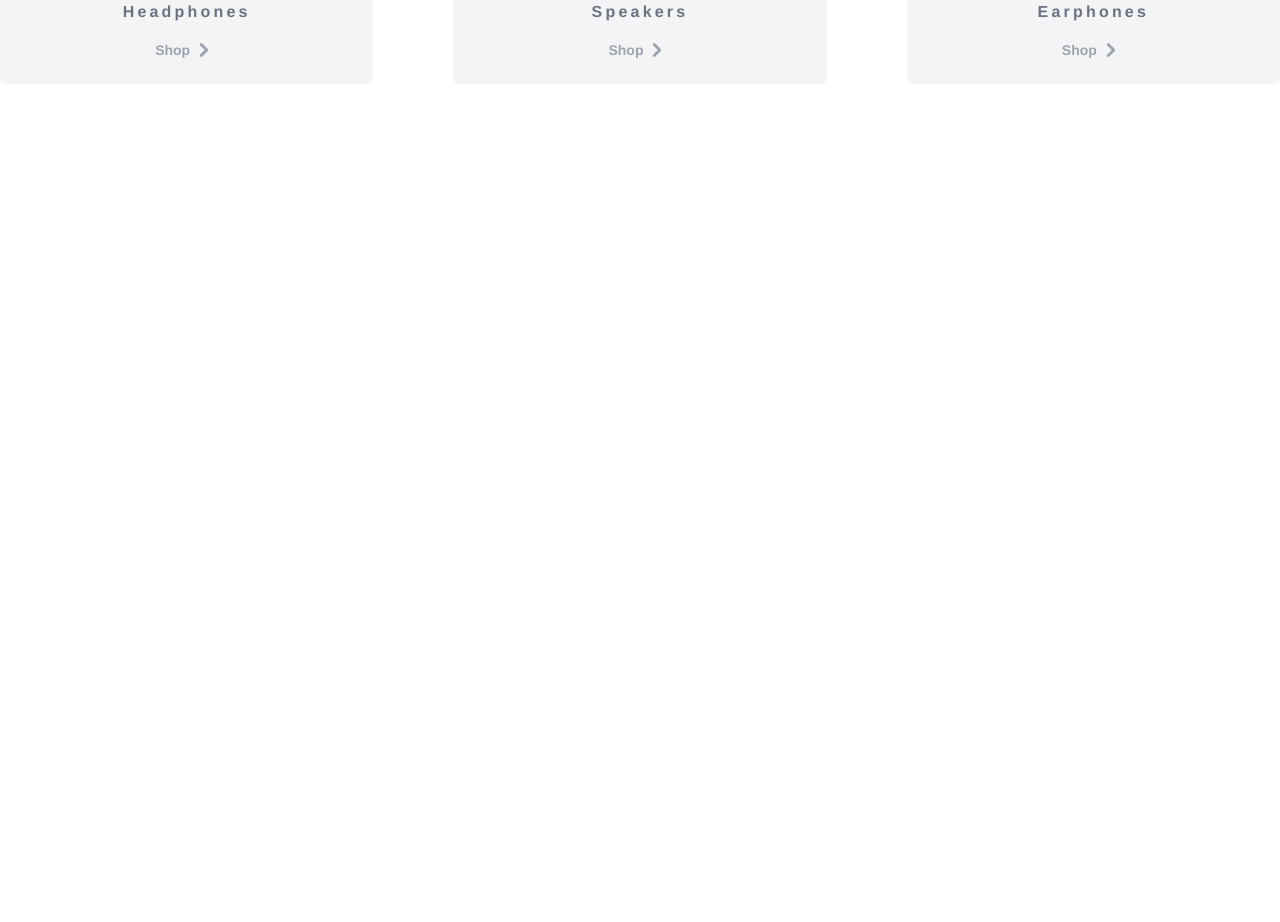
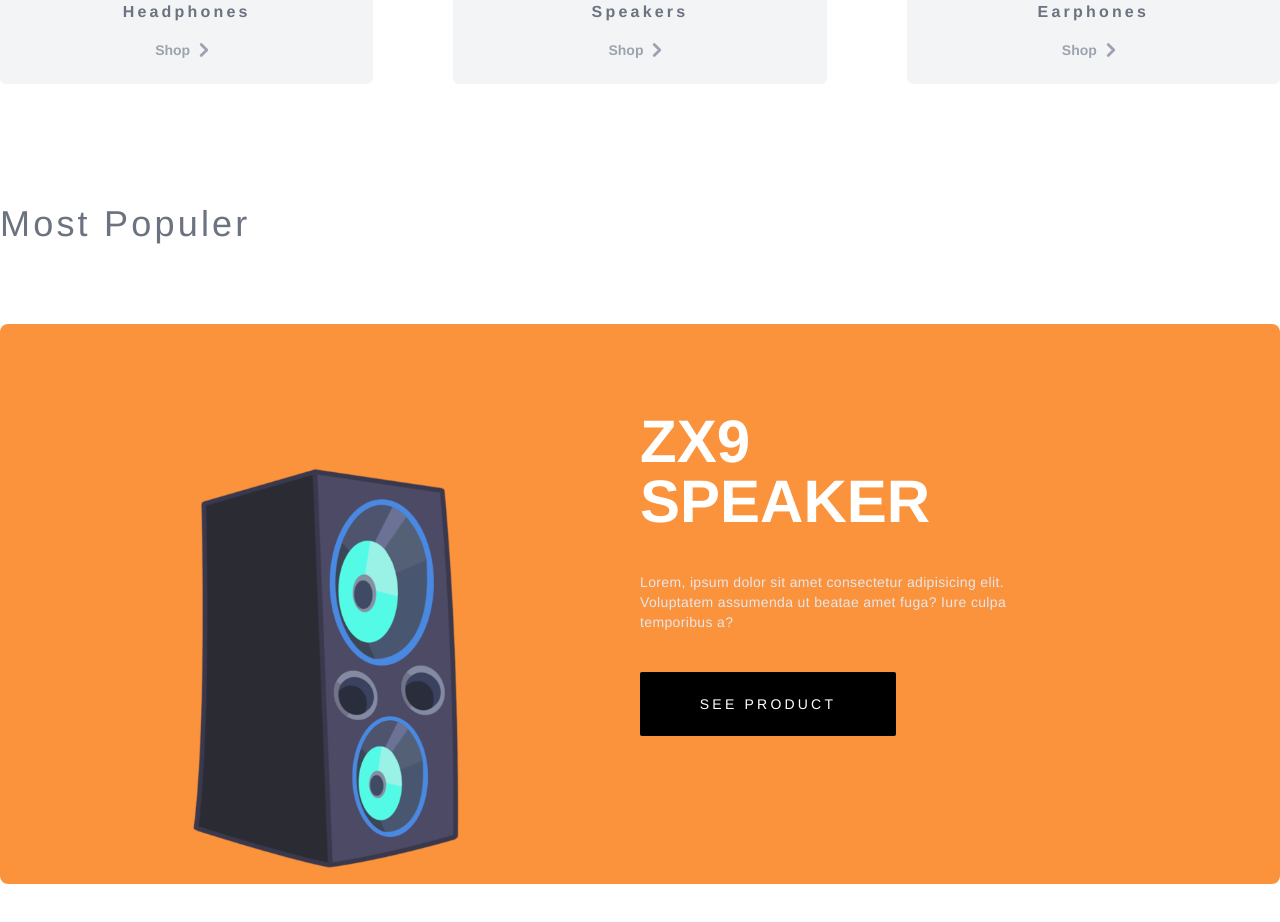
Before and after one commit to Pavanarathod/front-end-mentor-challenges, a Next.js app: page / in a window 1280 px wide. Shown: the part 1120-2042 px from the top of the page. Before the commit the page ends 1244 px from the top, so only its background shows below. Built offline with nearby package versions, Linux system fonts and the light colour scheme.

Commit message:
building sections

```diff
--- a/src/components/ProjectThree/ProjectThree.js
+++ b/src/components/ProjectThree/ProjectThree.js
@@ -39,7 +39,7 @@ const ProjectThree = () => {
               blanditiis facere delectus,
             </p>
 
-            <button className="bg-orange-400 uppercase rounded-sm text-white px-10 text-sm py-4 focus:outline-none  tracking-[0.2rem]">
+            <button className="bg-orange-400 uppercase rounded-sm text-white w-64 h-16 text-sm  focus:outline-none  tracking-[0.2rem] transition-all delay-100 duration-500 ease-in-out hover:w-72">
               see Product
             </button>
           </div>
@@ -86,6 +86,41 @@ const ProjectThree = () => {
           </div>
         </div>
       </section>
+
+      <section className="py-10 ">
+        {/* SPEAKER BANNER */}
+        <div className="container px-4 lg:px-0 max-w-7xl mx-auto">
+          <h1 className="text-4xl tracking-[0.2rem] text-gray-500 py-10">
+            Most Populer
+          </h1>
+
+          <div className="mt-10 h-[70vh] bg-orange-400 rounded-lg overflow-hidden">
+            <div className="max-w-4xl mx-auto grid grid-cols-2 relative items-center ">
+              <div className="h-[500px]">
+                <img
+                  src="/images/Speaker.png"
+                  alt="speaker"
+                  className="h-[400px] absolute top-36"
+                />
+              </div>
+              <div className="flex flex-col space-y-10">
+                <h1 className="font-bold uppercase text-6xl text-white w-60">
+                  ZX9 Speaker
+                </h1>
+                <p className="text-sm tracking-wide text-gray-200 w-96">
+                  Lorem, ipsum dolor sit amet consectetur adipisicing elit.
+                  Voluptatem assumenda ut beatae amet fuga? Iure culpa
+                  temporibus a?
+                </p>
+
+                <button className="bg-black uppercase rounded-sm text-white w-64 h-16 text-sm  focus:outline-none  tracking-[0.2rem] transition-all delay-100 duration-500 ease-in-out hover:w-72">
+                  see Product
+                </button>
+              </div>
+            </div>
+          </div>
+        </div>
+      </section>
     </>
   );
 };
```
Also changed, not shown: public/images/Sony.png (added), public/images/Speaker.png (added).
